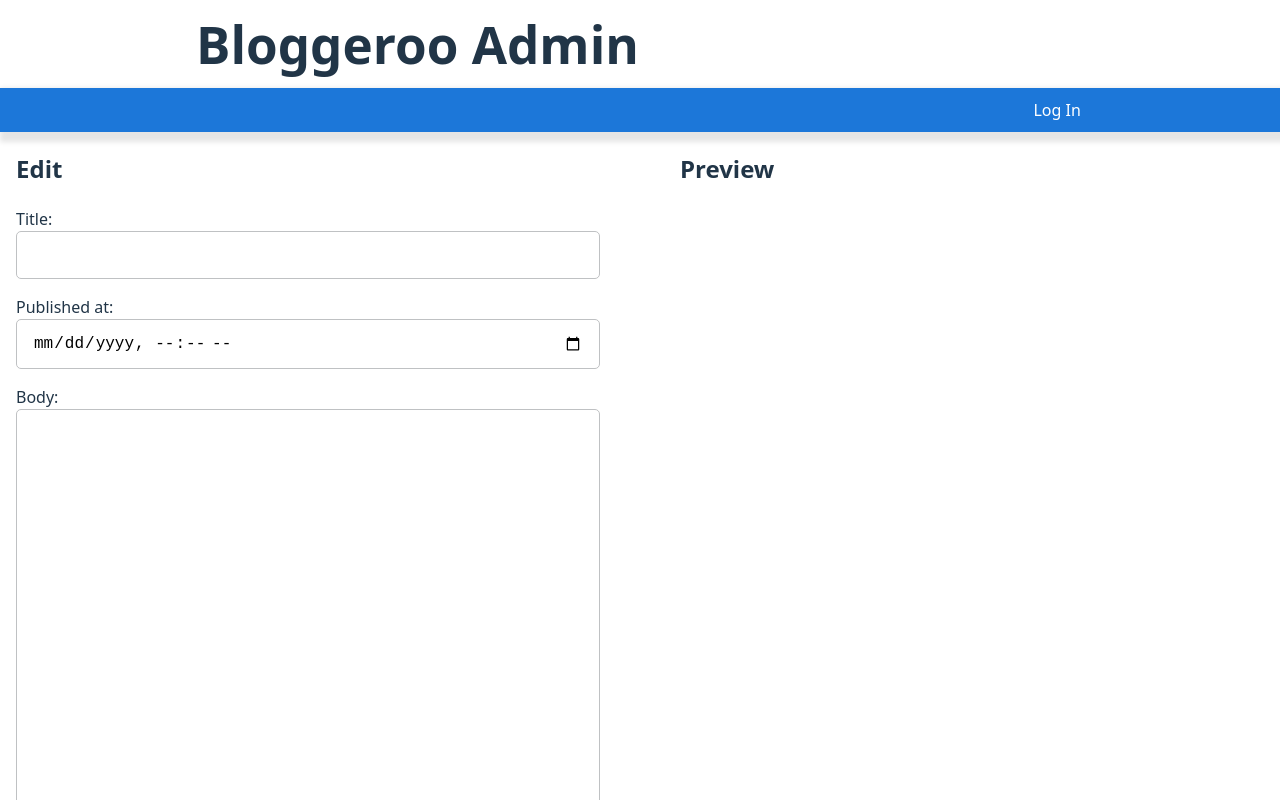
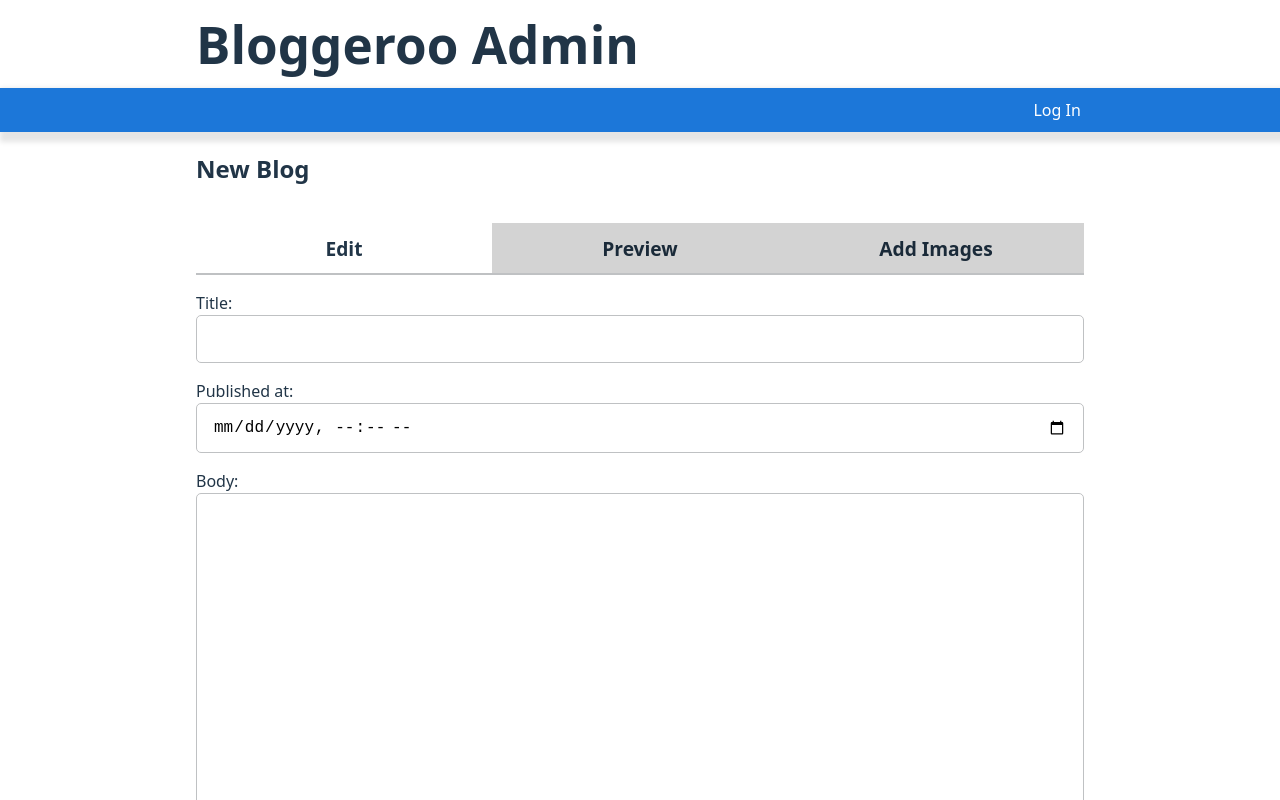
Before and after one commit to rubicon2/bloggeroo-web-client-admin, a React (Vite) app: page /blogs/new in a window 1280 px wide. Shown: the top 800 px of the page. Built offline with nearby package versions, Linux system fonts and the light colour scheme; no server answers.

Commit message:
Blogs > NewBlogPage: migrate to new tabbed components like in BlogPage (the blog edit page)

```diff
--- a/src/components/blogs/newBlogPage.jsx
+++ b/src/components/blogs/newBlogPage.jsx
@@ -1,7 +1,10 @@
-import WideContainer from '../wideContainer';
-import GridTwoCol from '../styles/gridTwoCol';
+import PageTitleBar from '../pageTitleBar';
+import TabbedContainer from '../tabbedContainer';
 import BlogForm from './blogForm';
+import BlogHeader from './blogHeader';
 import MarkdownBlog from './markdownBlog';
+import BlogImagesList from './blogImagesList';
+import Container from '../container';
 
 import * as api from '../../ext/api';
 import responseToJsend from '../../ext/responseToJsend';
@@ -20,6 +23,9 @@ export default function NewBlogPage() {
 
   const [blog, setBlog] = useState({
     title: '',
+    owner: {
+      name: 'Author Name',
+    },
     body: '',
     publishedAt: null,
   });
@@ -48,28 +54,65 @@ export default function NewBlogPage() {
     setIsFetching(false);
   }
 
+  function insertImageLink(image) {
+    setBlog({
+      ...blog,
+      body:
+        blog.body +
+        `![${image.altText}](${image.url} "${image.displayName}")\n\n`,
+    });
+  }
+
   return (
     <main>
-      <WideContainer>
-        <GridTwoCol>
-          <div>
-            <h2>Edit</h2>
+      <PageTitleBar title="New Blog" />
+      <Container>
+        <TabbedContainer
+          onTabChange={() => {
+            setError(null);
+            setValidationErrors(null);
+          }}
+          tabs={[
+            {
+              id: 'edit',
+              labelText: 'Edit',
+              content: (
                 <BlogForm
-              buttonText={'Create Blog'}
+                  buttonText={'Save changes'}
                   blog={blog}
                   validationErrors={validationErrors}
                   buttonDisabled={isFetching}
                   onSubmit={createBlog}
-              onChange={(updatedBlog) => setBlog({ ...blog, ...updatedBlog })}
+                  onChange={(updatedBlog) =>
+                    setBlog({ ...blog, ...updatedBlog })
+                  }
                 />
-          </div>
-          <div>
-            <h2>Preview</h2>
+              ),
+            },
+            {
+              id: 'preview',
+              labelText: 'Preview',
+              content: (
+                <>
+                  <BlogHeader blog={blog} />
                   <MarkdownBlog>{blog.body}</MarkdownBlog>
-          </div>
-        </GridTwoCol>
                   {error && <p>{error.message}</p>}
-      </WideContainer>
+                </>
+              ),
+            },
+            {
+              id: 'images',
+              labelText: 'Add Images',
+              content: (
+                <>
+                  <BlogImagesList onClick={insertImageLink} />
+                  {error && <p>{error.message}</p>}
+                </>
+              ),
+            },
+          ]}
+        />
+      </Container>
     </main>
   );
 }
```
Lines whose indentation alone changed are shown as unchanged.
